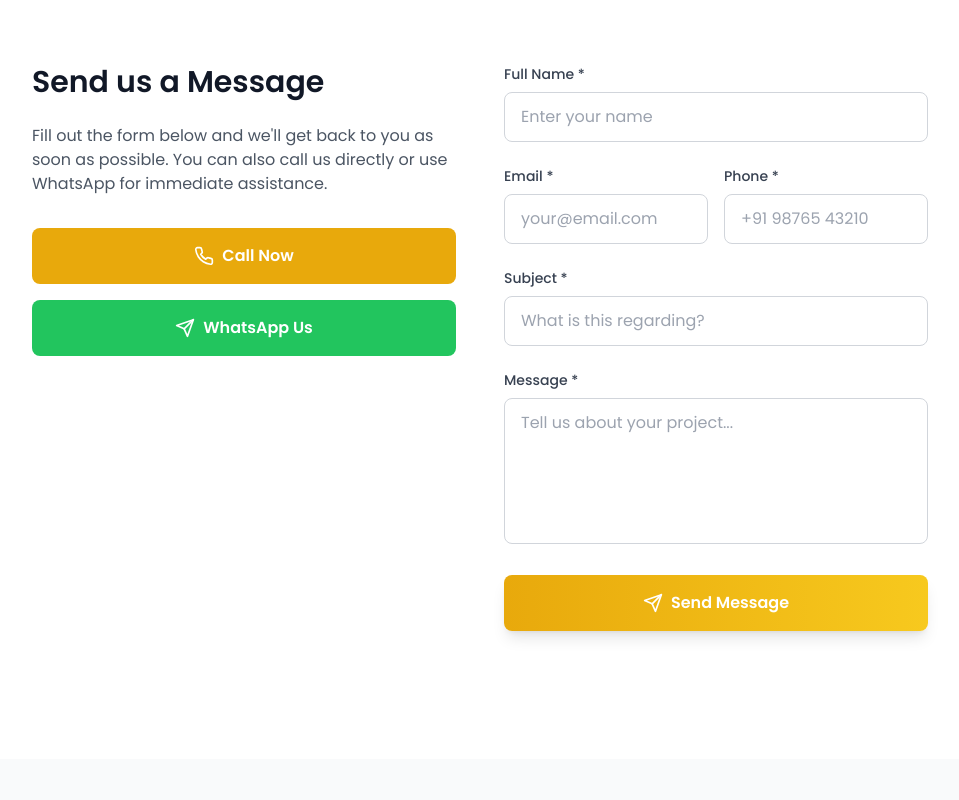
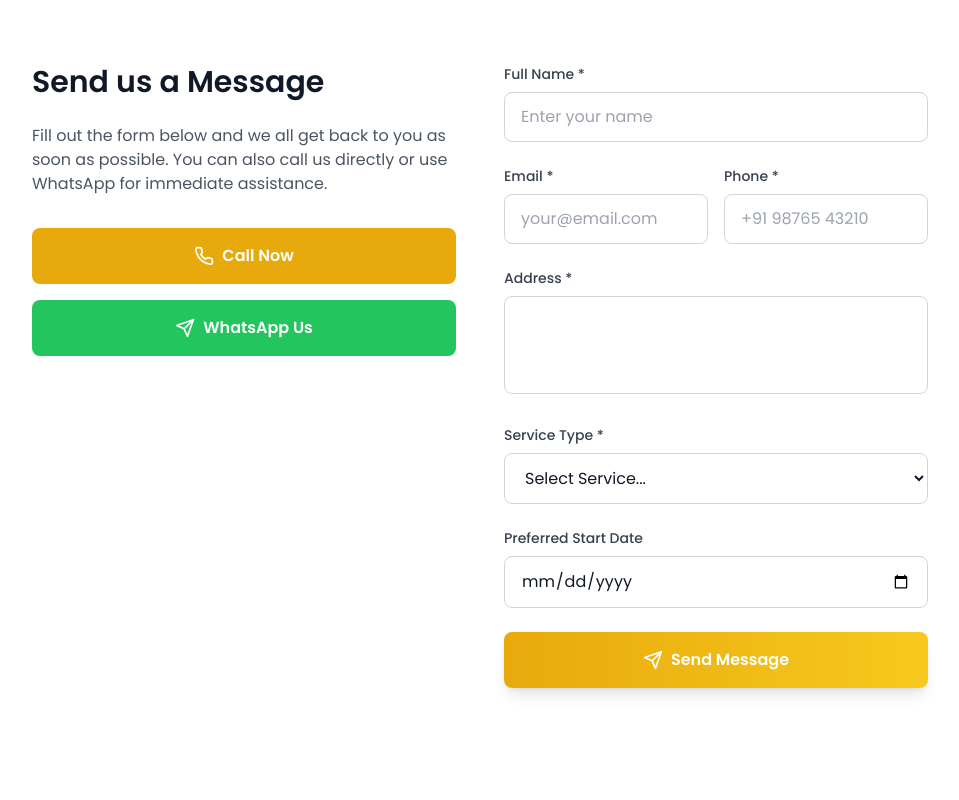
Before and after one commit to monu8909/Decorator-Painters, a React (Vite) app: page /contact in a window 1280 px wide. Shown: the part 800-1600 px from the top of the page, without its empty margins (160-1119 px from the left). Built offline with nearby package versions, Linux system fonts and the light colour scheme.

Commit message:
add the booking form api

```diff
--- a/src/components/Navbar.jsx
+++ b/src/components/Navbar.jsx
@@ -60,7 +60,7 @@ const Navbar = () => {
 
   return (
     <motion.header
-      className={`fixed top-0 left-0 right-0 z-50 transition-all duration-300  bg-transparent dark:bg-navy-900/95 backdrop-blur-md shadow-lg`}
+      className={`fixed top-0 left-0 right-0 z-50 transition-all duration-300  bg-white dark:bg-navy-900/95 backdrop-blur-md shadow-lg`}
       initial={{ y: -100 }}
       animate={{ y: 0 }}
       transition={{ duration: 0.5 }}
@@ -106,7 +106,7 @@ const Navbar = () => {
               onClick={toggleTheme}
               className={`p-2 rounded-lg transition-colors ${isScrolled
                 ? 'text-gray-700 dark:text-gray-300 hover:bg-gray-100 dark:hover:bg-navy-800'
-                : 'text-white dark:text-gray-100 hover:bg-white/10'
+                : 'text-gray-700 dark:text-gray-100 hover:bg-white/10'
                 } focus:outline-none focus:ring-2 focus:ring-primary-500`}
               aria-label="Toggle dark mode"
             >
--- a/src/pages/Contact.jsx
+++ b/src/pages/Contact.jsx
@@ -1,18 +1,32 @@
-import React, { useState } from 'react'
+import React, { useState, useEffect } from 'react'
+import axios from 'axios'
 import ScrollAnimation from '../components/ScrollAnimation'
 import WavyDivider from '../components/WavyDivider'
 import FloatingCTA from '../components/FloatingCTA'
 import GetQuoteModal from '../components/GetQuoteModal'
 import { FiPhone, FiMail, FiMapPin, FiClock, FiSend } from 'react-icons/fi'
+import { API } from '../apiconfig/Apiconfig'
 
 const Contact = () => {
   const [isQuoteModalOpen, setIsQuoteModalOpen] = useState(false)
+  const [token, setToken] = useState('')
+
+  useEffect(() => {
+    // Check if token is stored in localStorage
+    localStorage.setItem('adminToken', 123)
+    const storedToken = localStorage.getItem('adminToken')
+    if (storedToken) {
+      setToken(storedToken)
+    }
+  }, [])
+
   const [formData, setFormData] = useState({
     name: '',
     email: '',
     phone: '',
-    subject: '',
-    message: ''
+    address: '',
+    serviceType: '',
+    preferredStartDate: ''
   })
 
   const handleChange = (e) => {
@@ -22,17 +36,26 @@ const Contact = () => {
     })
   }
 
-  const handleSubmit = (e) => {
+  const handleSubmit = async (e) => {
     e.preventDefault()
-    console.log('Form submitted:', formData)
-    alert('Thank you! We will contact you soon.')
-    setFormData({
-      name: '',
-      email: '',
-      phone: '',
-      subject: '',
-      message: ''
-    })
+    try {
+      await axios.post(API.CREATE_BOOKING, formData, {
+        headers: {
+          'x-admin-token': token
+        }
+      });
+      alert('Booking request submitted successfully! We will contact you soon.')
+      setFormData({
+        name: '',
+        email: '',
+        phone: '',
+        address: '',
+        serviceType: '',
+        preferredStartDate: ''
+      })
+    } catch (error) {
+      alert(error.response?.data?.message || 'Failed to submit booking. Please try again.')
+    }
   }
 
   const contactInfo = [
@@ -119,7 +142,7 @@ const Contact = () => {
                     Send us a Message
                   </h2>
                   <p className="text-gray-600 dark:text-gray-400 mb-8">
-                    Fill out the form below and we'll get back to you as soon as possible.
+                    Fill out the form below and we all get back to you as soon as possible.
                     You can also call us directly or use WhatsApp for immediate assistance.
                   </p>
 
@@ -194,33 +217,51 @@ const Contact = () => {
 
                   <div>
                     <label className="block text-sm font-medium text-gray-700 dark:text-gray-300 mb-2">
-                      Subject *
+                      Address *
                     </label>
-                    <input
-                      type="text"
-                      name="subject"
-                      value={formData.subject}
+                    <textarea
+                      name="address"
+                      value={formData.address}
                       onChange={handleChange}
                       required
-                      className="w-full px-4 py-3 rounded-lg border border-gray-300 dark:border-navy-700 bg-white dark:bg-navy-800 text-gray-900 dark:text-white focus:ring-2 focus:ring-primary-500 focus:border-transparent transition-all"
-                      placeholder="What is this regarding?"
-                    />
+                      rows="3"
+                      className="w-full px-4 py-3 rounded-lg border border-gray-300 dark:border-navy-700 bg-white dark:bg-navy-800 text-gray-900 dark:text-white focus:ring-2 focus:ring-primary-500 focus:border-transparent transition-all resize-none"
+                    ></textarea>
                   </div>
 
                   <div>
                     <label className="block text-sm font-medium text-gray-700 dark:text-gray-300 mb-2">
-                      Message *
+                      Service Type *
                     </label>
-                    <textarea
-                      name="message"
-                      value={formData.message}
+                    <select
+                      name="serviceType"
+                      value={formData.serviceType}
                       onChange={handleChange}
-                      required
-                      rows="5"
-                      className="w-full px-4 py-3 rounded-lg border border-gray-300 dark:border-navy-700 bg-white dark:bg-navy-800 text-gray-900 dark:text-white focus:ring-2 focus:ring-primary-500 focus:border-transparent transition-all resize-none"
-                      placeholder="Tell us about your project..."
+                      className="w-full px-4 py-3 rounded-lg border border-gray-300 dark:border-navy-700 bg-white dark:bg-navy-800 text-gray-900 dark:text-white focus:ring-2 focus:ring-primary-500 focus:border-transparent transition-all"
+                    >
+                      <option value="">Select Service...</option>
+                      <option value="Interior Painting">Interior Painting</option>
+                      <option value="Exterior Painting">Exterior Painting</option>
+                      <option value="Wall Preparation & Repairs">Wall Preparation & Repairs</option>
+                      <option value="Color Consultation">Color Consultation</option>
+                      <option value="Cleanup & Disposal">Cleanup & Disposal</option>
+                    </select>
+                  </div>
+
+                  <div>
+                    <label className="block text-sm font-medium text-gray-700 dark:text-gray-300 mb-2">
+                      Preferred Start Date
+                    </label>
+                    <input
+                      type="date"
+                      name="preferredStartDate"
+                      value={formData.preferredStartDate}
+                      onChange={handleChange}
+                      className="w-full px-4 py-3 rounded-lg border border-gray-300 dark:border-navy-700 bg-white dark:bg-navy-800 text-gray-900 dark:text-white focus:ring-2 focus:ring-primary-500 focus:border-transparent transition-all"
                     />
                   </div>
+
+
 
                   <button
                     type="submit"
```
